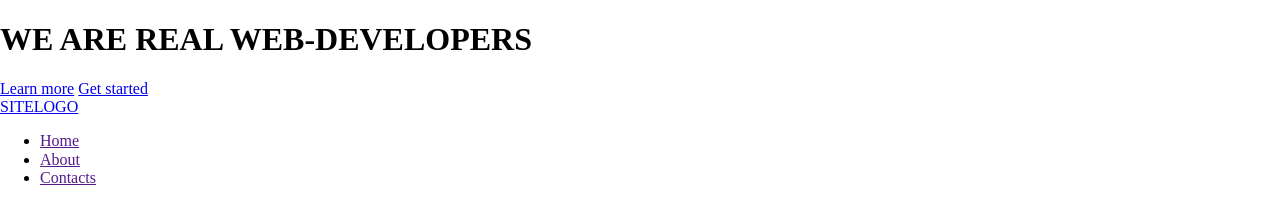
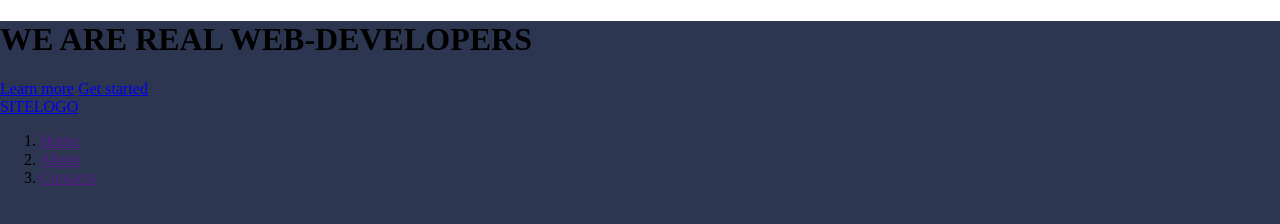
Before and after one commit to Romario315/grid_template, a website: page index.html in a window 1280 px wide. Drawn offline with Linux system fonts and the light colour scheme.

Commit message:
Подключил use

```diff
--- /dev/null
+++ b/assets/scss/components/header/_index.scss
@@ -0,0 +1,6 @@
+@forward "header";
+@forward "header-content";
+@forward "header-logo";
+@forward "header-menu";
+@forward "header-navbar";
+@forward "header-overlay";
--- a/assets/scss/style.scss
+++ b/assets/scss/style.scss
@@ -1,18 +1,8 @@
 @use "../../libs/normalize.css/normalize";
 
-@use "common/typography";
-@use "common/classes";
+@use "components/header";
 
-@use "components/header/header";
-@use "components/header/header-overlay";
-@use "components/header/header-menu";
-@use "components/header/header-logo";
-@use "components/header/header-navbar";
-@use "components/header/header-content";
-@use "components/sections/skills/skills";
-@use "components/sections/skills/skill-item";
-@use "components/sections/section-about";
-@use "components/sections/section-form";
-@use "components/sections/section-posts";
-
-@use "components/footer/footer";
+.header {
+  min-height: 100vh;
+  background-color: $color-primary;
+}
--- a/index.html
+++ b/index.html
@@ -41,7 +41,7 @@
             <span header-navbar__btn-row></span>
             <span header-navbar__btn-row></span>
           </div>
-          <ul class="header-navbar__list">
+          <ol class="header-navbar__list">
             <li class="header-navbar__item">
               <a class="header-navbar__link" href="">Home</a>
             </li>
@@ -51,7 +51,7 @@
             <li class="header-navbar__item">
               <a class="header-navbar__link" href="">Contacts</a>
             </li>
-          </ul>
+          </ol>
         </nav>
       </div>
     </div>
```
Also changed, not shown: assets/css/style.css.
